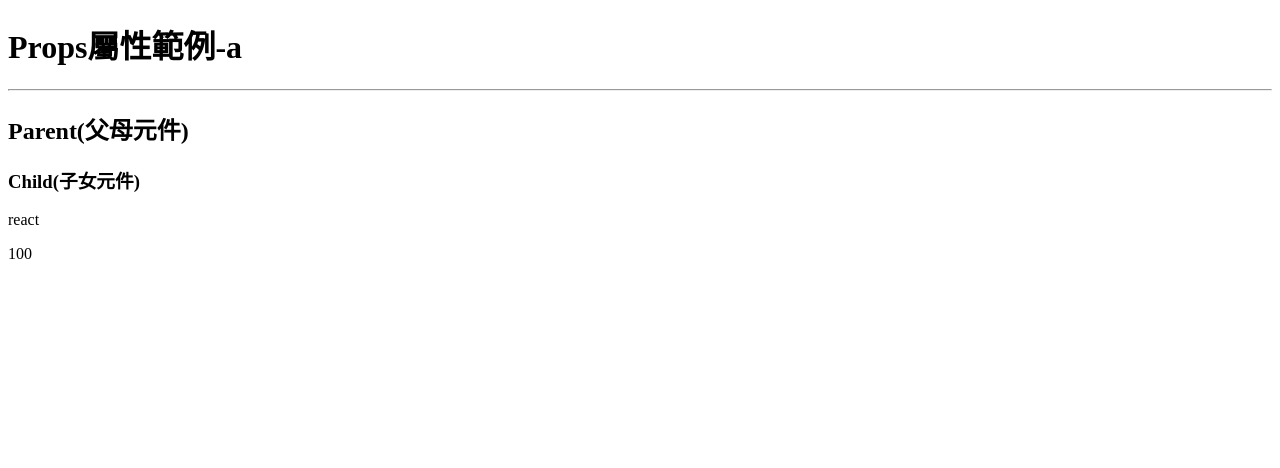
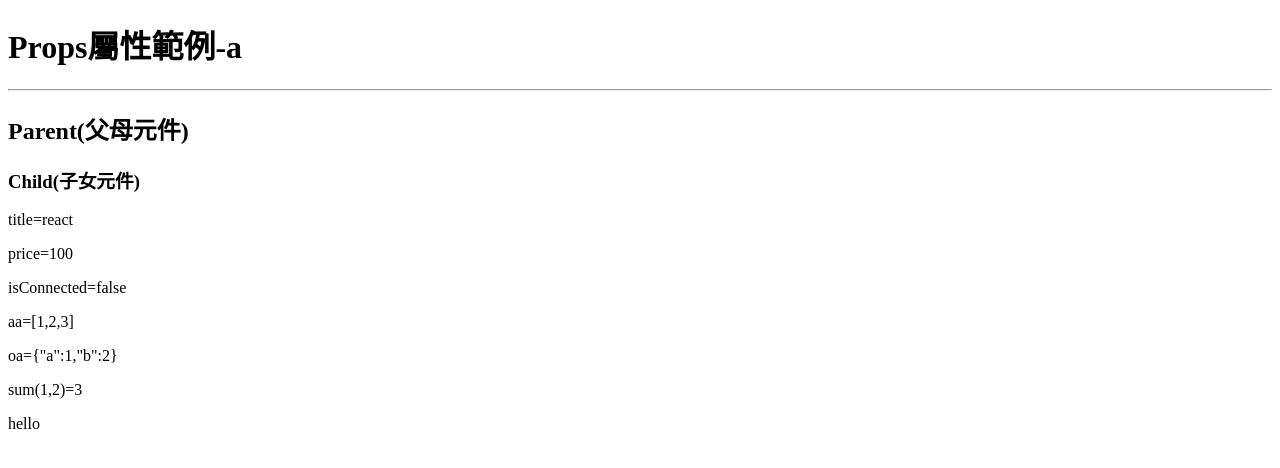
Before and after one commit to eyesofkids/react-mli-com, a Next.js app in the folder course/: page /ch-05-props/pc-a in a window 1280 px wide. Shown: the top 468 px of the page. Built offline with nearby package versions, Linux system fonts and the light colour scheme.

Commit message:
Props屬性範例-a_props預設值解說

```diff
--- a/course/app/ch-05-props/pc-a/_components/child.js
+++ b/course/app/ch-05-props/pc-a/_components/child.js
@@ -1,14 +1,27 @@
 'use client'
 // 子女元件可以透過函式的傳入參數值，得到父母元件傳來的屬性值
 // props必定為一個物件
-export default function Child(props) {
-  console.log(props)
+// 傳入參數物件解構語法+預設值語法
 
+export default function Child({
+  title = '',
+  price = 0,
+  isConnected = true,
+  aa = [],
+  oa = {},
+  sum = () => {},
+  jsx = <></>,
+}) {
   return (
     <>
       <h3>Child(子女元件)</h3>
-      <p>{props.title}</p>
-      <p>{props.price}</p>
+      <p>title={title}</p>
+      <p>price={price}</p>
+      <p>isConnected={JSON.stringify(isConnected)}</p>
+      <p>aa={JSON.stringify(aa)}</p>
+      <p>oa={JSON.stringify(oa)}</p>
+      <p>sum(1,2)={sum(1, 2)}</p>
+      {jsx}
     </>
   )
 }
```
